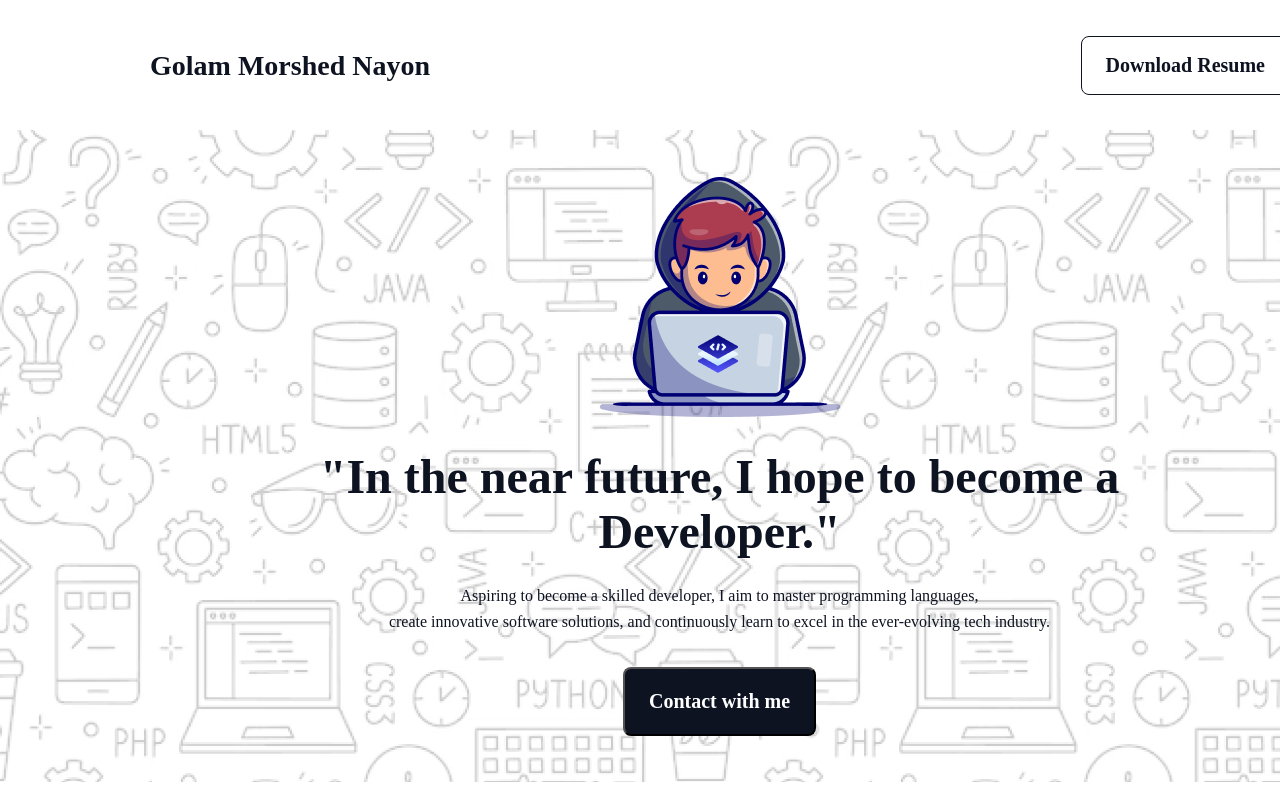
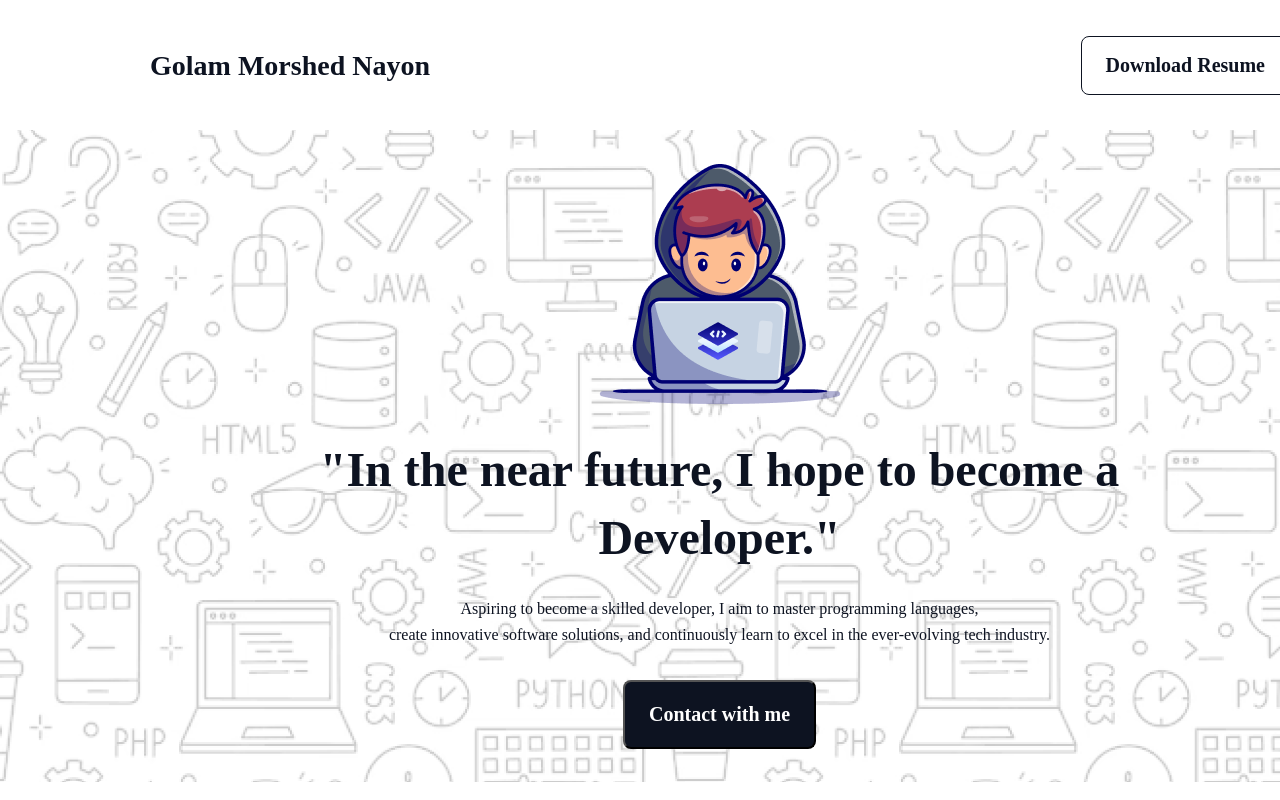
Before and after one commit to gmnayon/Assignment-1, a plain HTML site: page index.html in a window 1280 px wide. Shown: the top 800 px of the page. Drawn offline with Linux system fonts and the light colour scheme; a web font is replaced by a local one.

Commit message:
correction and assignment done

```diff
--- a/styles/style.css
+++ b/styles/style.css
@@ -87,6 +87,7 @@
   font-family: Azeret Mono;
   font-size: 48px;
   font-weight: 800;
+  line-height: 68px;
   margin-top: 32px;
 }
 .banner-content p {
```
